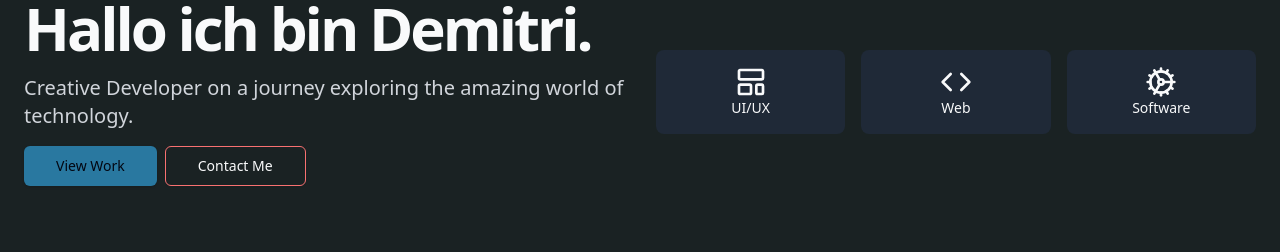
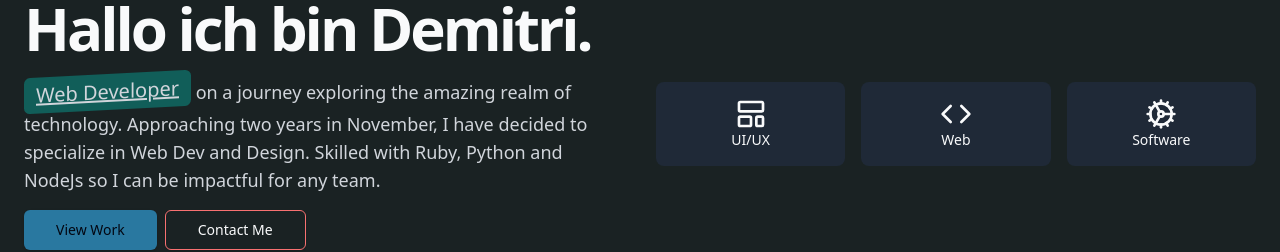
Before and after one commit to CEODemitri/portfolio2024, a SvelteKit app: page / in a window 1280 px wide. Shown: the part 186-438 px from the top of the page. Built offline with nearby package versions, Linux system fonts and the light colour scheme.

Commit message:
job title animation. start of tailwind configuration

```diff
--- a/src/routes/+page.svelte
+++ b/src/routes/+page.svelte
@@ -2,6 +2,7 @@
 	import Card from "../lib/components/Card.svelte";
 	import Section from "../lib/components/Section.svelte";
 	import SectionHeader from "../lib/components/SectionHeader.svelte";
+  import { onMount } from 'svelte';
 
   // section headers
   const about = {
@@ -19,13 +20,21 @@
     subheading: "Let's get in touch!"
   }
 
-  const jobs = ["Creative Developer", "Software Developer", "Web Developer", "UX/UI Designer"]
+  let jobSpace;
+  const jobs = ["Creative Developer", "Software Developer", "Web Developer", "UX/UI Designer"];
+
+  onMount(() => {
+    setInterval(() => {
+      switchJob();
+    }, 3000);
+  });
+
+  function switchJob() {
+    jobSpace.innerHTML = jobs[Math.floor(Math.random() * jobs.length)];
+  }
 
 </script>
-<!--
-// v0 by Vercel.
-// https://v0.dev/t/WXDScCfAS7g
--->
+
 
 <div class="flex flex-col min-h-[100dvh]">
 
@@ -75,7 +84,7 @@
             <h1 class="text-4xl font-bold tracking-tighter sm:text-5xl md:text-6xl">
               Hallo ich bin Demitri.
             </h1>
-            <p class="text-gray-300 md:text-xl"><span class="job">Creative Developer</span> on a journey exploring the amazing world of technology.</p>
+            <p class="text-gray-300 text-sm md:text-lg h-lg leading-6"><span bind:this={jobSpace} id="job" class="text-xl bg-teal-800 px-3 py-1 rounded-md underline inline-block -skew-y-3">Creative Developer</span> on a journey exploring the amazing realm of technology. Approaching two years in November, I have decided to specialize in Web Dev and Design. Skilled with Ruby, Python and NodeJs so I can be impactful for any team. </p>
             <div class="flex flex-col sm:flex-row gap-2">
               <a
                 class="inline-flex h-10 items-center justify-center rounded-md bg-[#2978A0] text-gray-950 px-8 text-sm font-medium shadow transition-colors hover:bg-gray-200 focus-visible:outline-none focus-visible:ring-1 focus-visible:ring-gray-950 disabled:pointer-events-none disabled:opacity-50"
--- a/tailwind.config.js
+++ b/tailwind.config.js
@@ -2,7 +2,18 @@
 export default {
   content: ['./src/**/*.{html,js,svelte,ts}'],
   theme: {
-    extend: {}
+    extend: {
+       //   // eerie black shades 100-900 #1A2223
+      //   'eerie-black-900': '#1A2223',
+      //   'eerie-black-800': '#222C2D',
+      //   'eerie-black-700': '#2C3637',
+      //   'eerie-black-600': '#363F40',
+      //   'eerie-black-500': '#3F4848',
+      //   'eerie-black-400': '#485050',
+      //   'eerie-black-300': '#505858',
+      //   'eerie-black-200': '#586060',
+      //   'eerie-black-100': '#606868',
+    }
   },
   plugins: []
 };
```
Also changed, not shown: 1 other file (tests, documents, lock files or other folders).
